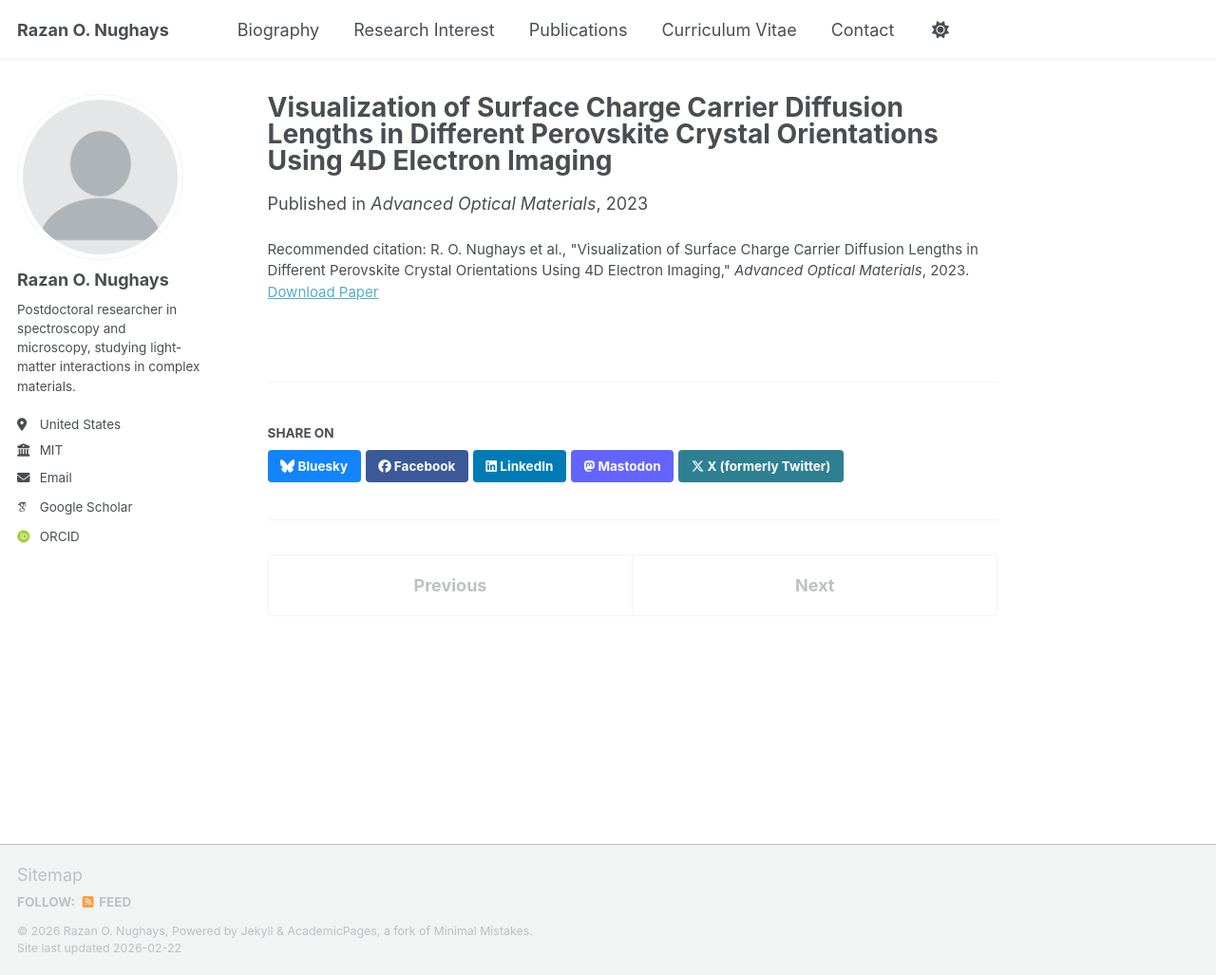
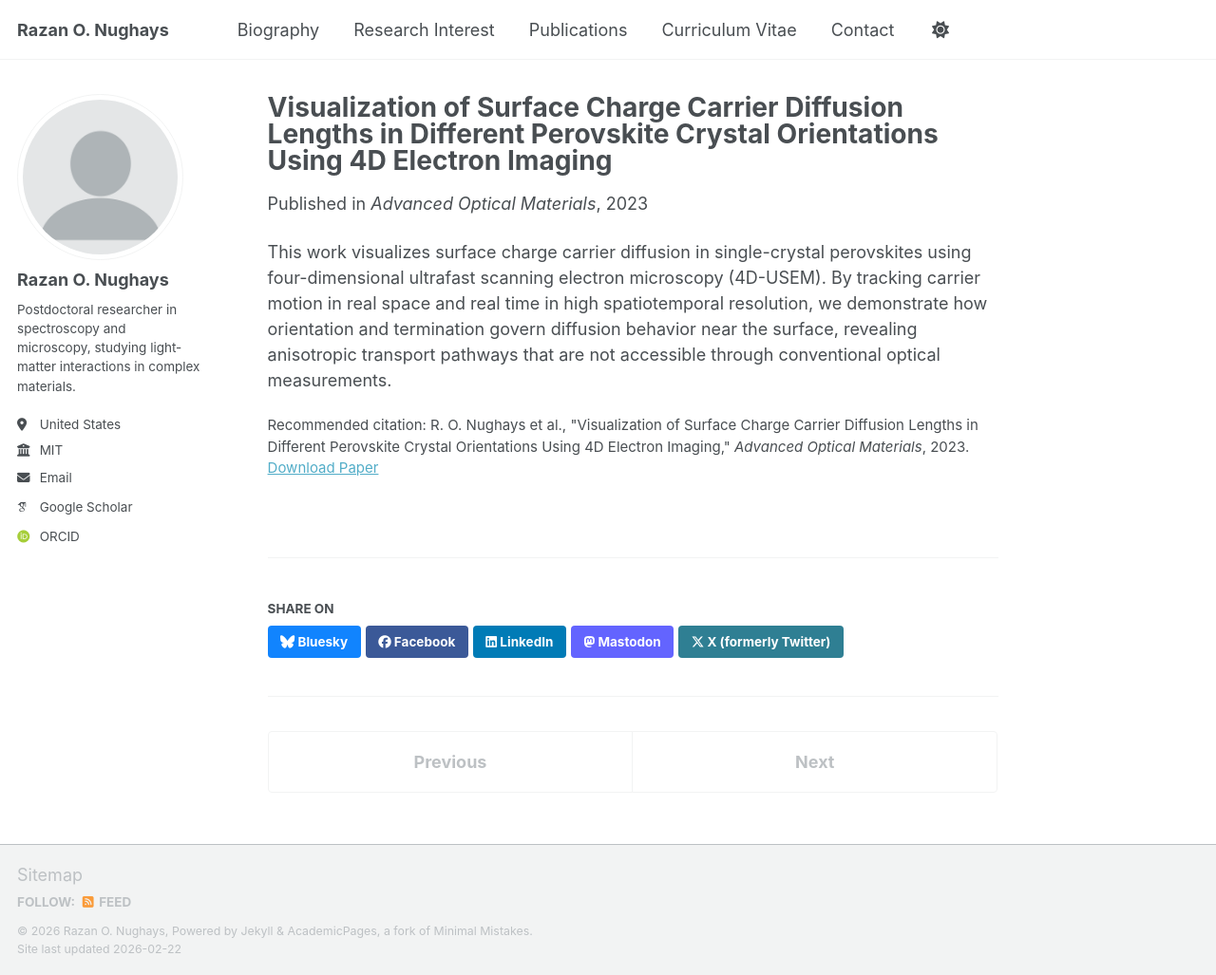
Before and after one commit to RazanNughays/RazanNughays.github.io, a Jekyll site: the page built from _publications/2023-03-20-4d-electron-imaging-perovskites.md, in a window 1280 px wide and 1027 px high. Shown: the whole window at 95% size. Built offline with Jekyll 4.4.1, drawn with Linux system fonts in a browser that asks for light colours; some web fonts are replaced; a script bundle is joined from its source files by our own code; library files that are not in the unit come from our copies.

Commit message:
Update 2023-03-20-4d-electron-imaging-perovskites.md

```diff
--- a/_publications/2023-03-20-4d-electron-imaging-perovskites.md
+++ b/_publications/2023-03-20-4d-electron-imaging-perovskites.md
@@ -9,3 +9,5 @@ venue: "Advanced Optical Materials"
 paperurl: "https://doi.org/10.1002/adom.202300190"
 citation: 'R. O. Nughays et al., "Visualization of Surface Charge Carrier Diffusion Lengths in Different Perovskite Crystal Orientations Using 4D Electron Imaging," <i>Advanced Optical Materials</i>, 2023.'
 ---
+
+This work visualizes surface charge carrier diffusion in single-crystal perovskites using four-dimensional ultrafast scanning electron microscopy (4D-USEM). By tracking carrier motion in real space and real time in high spatiotemporal resolution, we demonstrate how orientation and termination govern diffusion behavior near the surface, revealing anisotropic transport pathways that are not accessible through conventional optical measurements.
```
